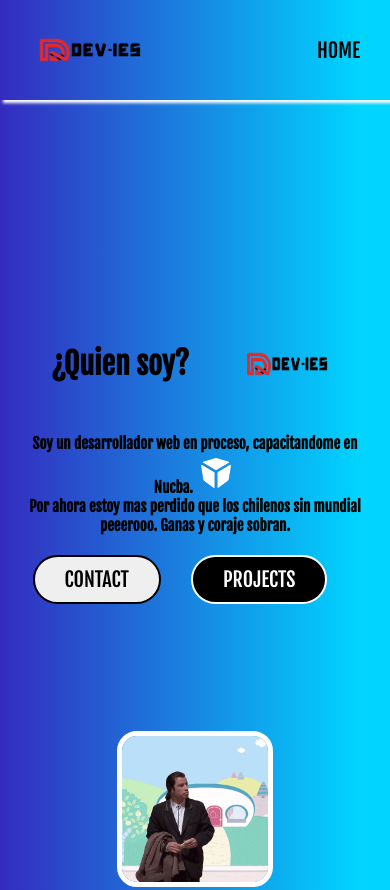
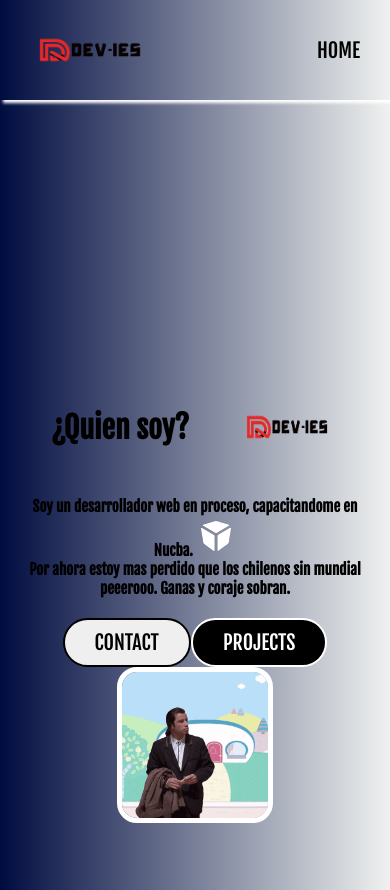
Before and after one commit to nachososa93/E2-TRABAJO-PRACTICO, a plain HTML site: page index.html in a window 390 px wide. Shown: the top 890 px of the page. Drawn offline with Linux system fonts and the light colour scheme.

Commit message:
trabajo terminado

```diff
--- a/style.css
+++ b/style.css
@@ -16,10 +16,15 @@ body{
     background-size: cover;
     background-repeat: repeat;
     background: rgb(52,43,191);
-background: linear-gradient(90deg, rgba(52,43,191,1) 0%, rgba(0,212,255,1) 92%, rgba(0,212,255,1) 100%);
+    background: #F0F2F0;
+    background: -webkit-linear-gradient(to right, #000C40, #F0F2F0);
+    background: linear-gradient(to right, #000C40, #F0F2F0);
+
 }
 header {
-    background: linear-gradient(90deg, rgba(52,43,191,1) 0%, rgba(0,212,255,1) 92%, rgba(0,212,255,1) 100%);
+    background: #F0F2F0;
+    background: -webkit-linear-gradient(to right, #000C40, #F0F2F0);
+    background: linear-gradient(to right, #000C40, #F0F2F0);
     display:flex;
     position: sticky;
     top:0;
@@ -160,14 +165,27 @@ header {
     margin-top: 100px;
 }
 @media (max-width:1080px){
+    .imagemain img{
+        width: 70%;
+    }
     .hero{
         flex-direction: column;
         align-items: center;
+        justify-content: center;
         margin-top: 150px;
     }
     .descriptiontext{
         width: 90%;
 
+    }
+    .imagemain{
+        justify-content: center;
+        align-items: center;
+
+    }
+    .buttonshero{
+        align-items: center;
+        justify-content: ce
     }
 
 }
@@ -186,6 +204,9 @@ header {
     .navbarmedia li{
         display: none;
     }
+    .buttonshero button{
+        margin: 0 20px;
+    }
 }
 @media (max-width:500px){
 
@@ -198,6 +219,7 @@ header {
     align-items: center;
 
 }
+
 }
 @media (max-width:500px){
     .imagemain img{
@@ -208,15 +230,20 @@ header {
     height: 100px;
 }
 .buttonshero{
+    flex-wrap: wrap;
     align-items: center;
     display: flex;
     justify-content: center;
-    flex-wrap: wrap;
+    align-content: center;
 }
 .h2masimagen h2{
     font-size: 30px;
 }
 .descriptiontext p{
     font-size: 15px;
+    align-items: center;
+    justify-content: center;
 }
-}
+.buttonshero button{
+    margin: 0;
+}}
```
